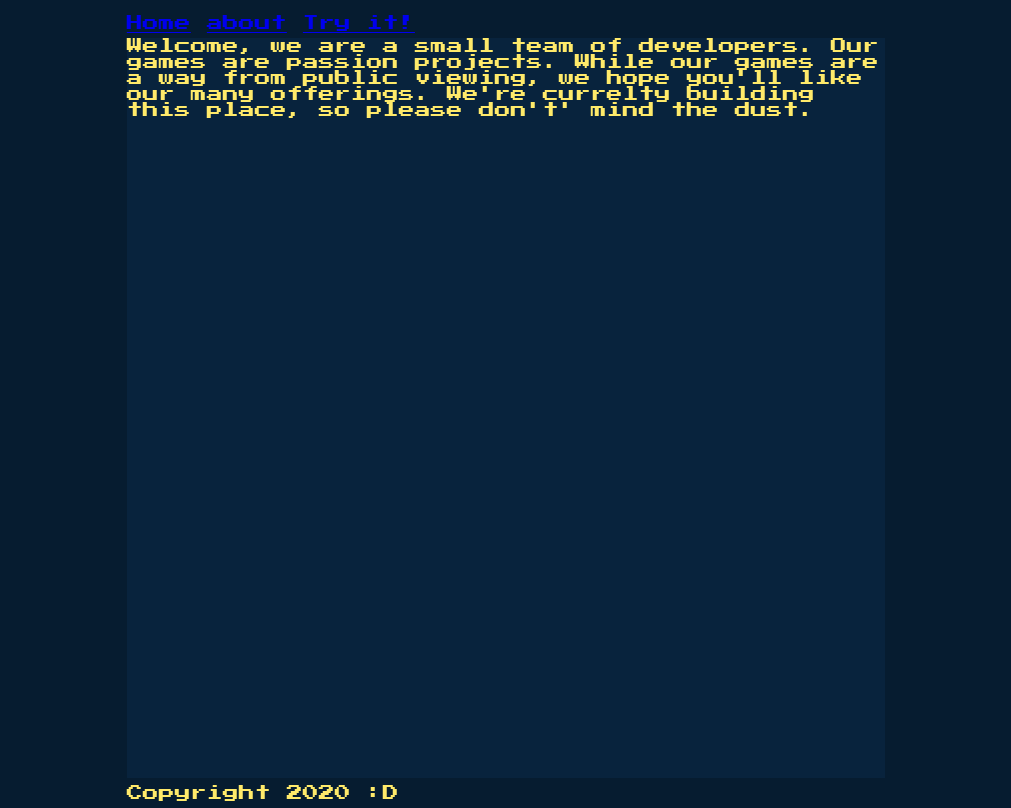
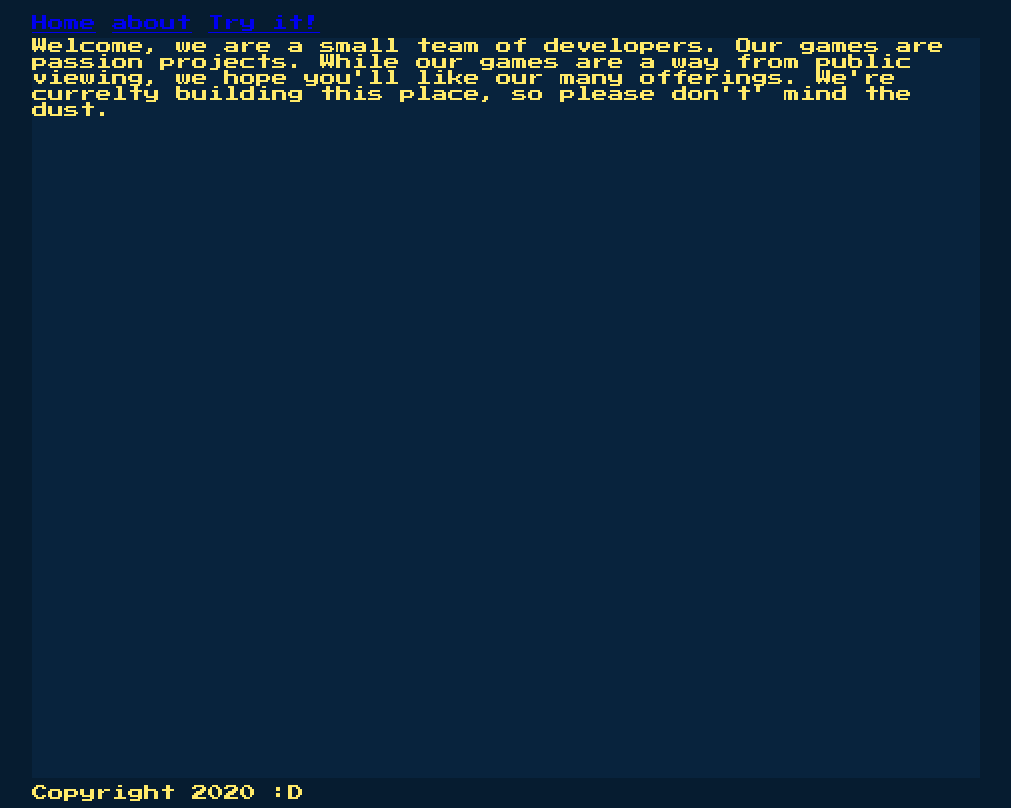
Before and after one commit to Jim-Marsden/swiftfoxkit-site, a Flask app: page / in a window 1280 px wide. Shown: the whole page, without its empty margins (134-1145 px from the left). Run offline with Flask 2, Linux system fonts and the light colour scheme.

Commit message:
padding fix

```diff
--- a/static/styles/main.css
+++ b/static/styles/main.css
@@ -65,8 +65,7 @@
 
     /* Direction of the items, can be row or column */
     flex-direction: column;
-    padding-right: 20%;
-    padding-left: 20%;
+    width: 75%;
         align-content: center;
     align-self: center;
 }
```
